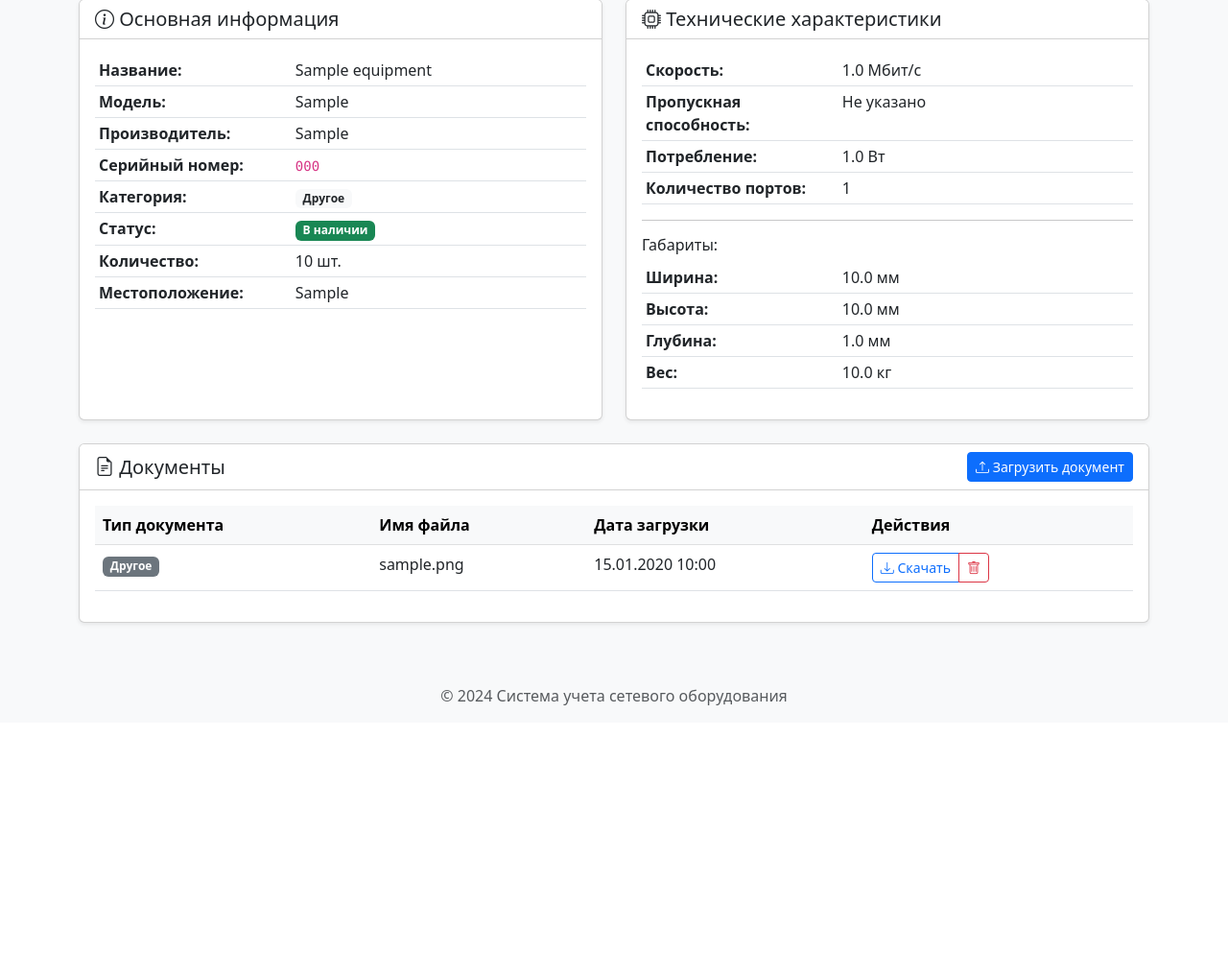
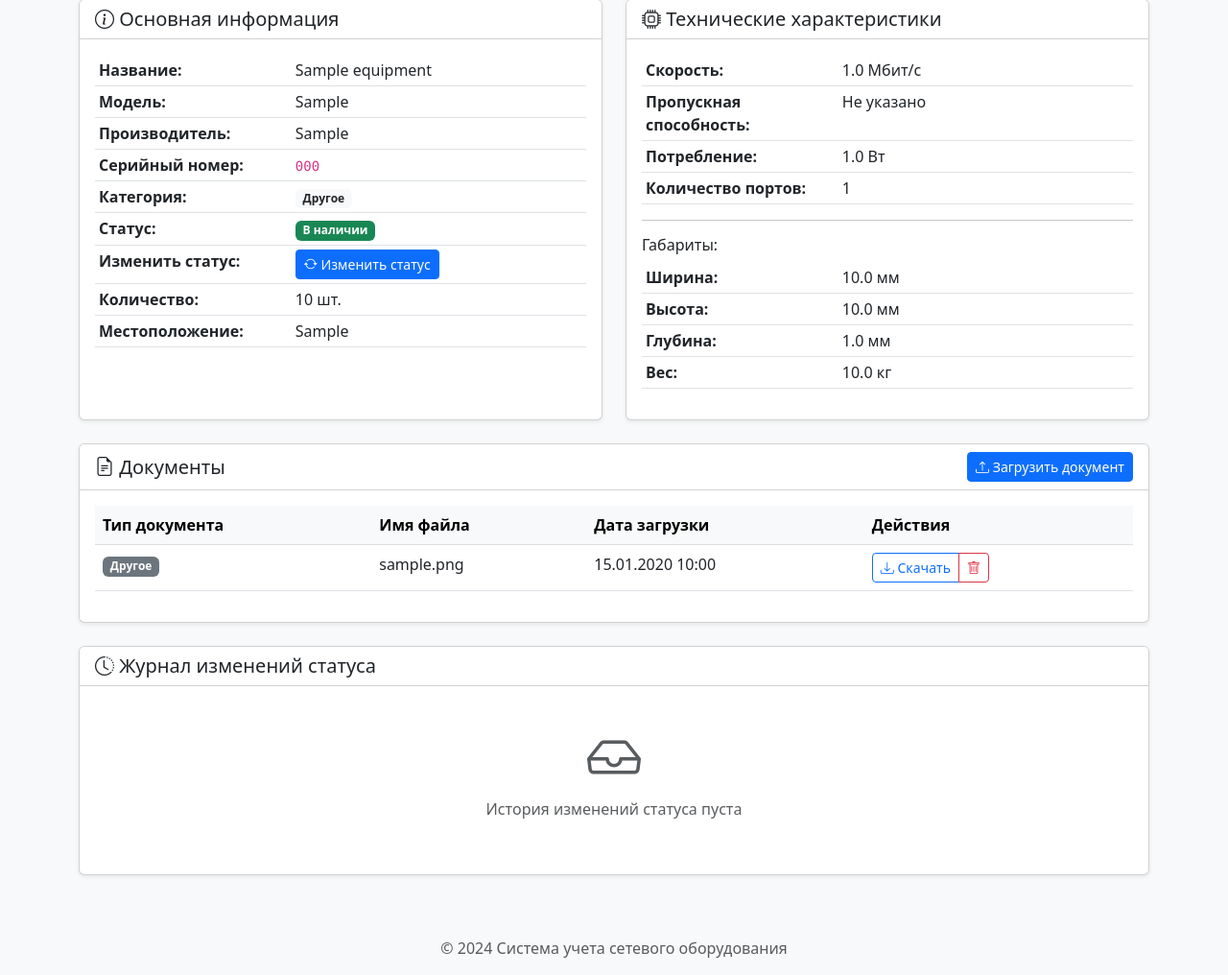
Before and after one commit to LesserUnic/NetworkEquipment, a Flask app: page /equipment/1 in a window 1280 px wide. Shown: the part 201-1217 px from the top of the page at 96% size. Before the commit the page ends 936 px from the top, so only its background shows below. Run offline with Flask 3, Linux system fonts and the light colour scheme; a user stored in the database is signed in; tables that the repository leaves empty hold one stand-in row (values such as "Sample post"); some libraries are stand-ins or nearby versions.

Commit message:
update branch

```diff
--- a/app.py
+++ b/app.py
@@ -130,6 +130,23 @@ class Document(db.Model):
     def __repr__(self):
         return f'<Document {self.filename}>'
 
+# Модель журнала изменений статуса
+class StatusChangeLog(db.Model):
+    id = db.Column(db.Integer, primary_key=True)
+    equipment_id = db.Column(db.Integer, db.ForeignKey('equipment.id'), nullable=False)
+    user_id = db.Column(db.Integer, db.ForeignKey('user.id'), nullable=False)
+    old_status = db.Column(db.String(50), nullable=False)
+    new_status = db.Column(db.String(50), nullable=False)
+    comment = db.Column(db.Text, nullable=True)
+    changed_at = db.Column(db.DateTime, default=datetime.utcnow)
+
+    # Связи
+    equipment = db.relationship('Equipment', backref=db.backref('status_logs', lazy=True, order_by='StatusChangeLog.changed_at.desc()'))
+    user = db.relationship('User', backref=db.backref('status_changes', lazy=True))
+
+    def __repr__(self):
+        return f'<StatusChangeLog {self.equipment_id}: {self.old_status} -> {self.new_status}>'
+
 # Формы
 class EquipmentForm(FlaskForm):
     name = StringField('Название', validators=[DataRequired()])
@@ -197,6 +214,17 @@ class SearchForm(FlaskForm):
         ('retired', 'Списано')
     ])
     submit = SubmitField('Поиск')
+
+# Форма для изменения статуса с комментарием
+class StatusChangeForm(FlaskForm):
+    status = SelectField('Новый статус', choices=[
+        ('available', 'В наличии'),
+        ('in_use', 'В эксплуатации'),
+        ('maintenance', 'В обслуживании'),
+        ('retired', 'Списано')
+    ], validators=[DataRequired()])
+    comment = TextAreaField('Комментарий к изменению', validators=[Optional()])
+    submit = SubmitField('Изменить статус')
 
 # Формы авторизации и управления пользователями
 class LoginForm(FlaskForm):
@@ -315,8 +343,15 @@ def add_equipment():
 def view_equipment(id):
     equipment = Equipment.query.get_or_404(id)
     upload_form = DocumentUploadForm()
+    status_change_form = StatusChangeForm()
+    # Устанавливаем текущий статус в форму
+    status_change_form.status.data = equipment.status
     current_user = get_current_user()
-    return render_template('view_equipment.html', equipment=equipment, upload_form=upload_form, current_user=current_user)
+    return render_template('view_equipment.html',
+                         equipment=equipment,
+                         upload_form=upload_form,
+                         status_change_form=status_change_form,
+                         current_user=current_user)
 
 @app.route('/equipment/<int:id>/edit', methods=['GET', 'POST'])
 @engineer_or_admin_required
@@ -366,6 +401,42 @@ def delete_equipment(id):
         flash(f'Ошибка при удалении: {str(e)}', 'danger')
 
     return redirect(url_for('index'))
+
+@app.route('/equipment/<int:id>/change_status', methods=['POST'])
+@engineer_or_admin_required
+def change_status(id):
+    equipment = Equipment.query.get_or_404(id)
+    form = StatusChangeForm()
+
+    if form.validate_on_submit():
+        new_status = form.status.data
+        comment = form.comment.data.strip() if form.comment.data else None
+        old_status = equipment.status
+
+        # Проверяем, изменился ли статус
+        if new_status != old_status:
+            equipment.status = new_status
+
+            # Создаем запись в журнале изменений
+            log_entry = StatusChangeLog(
+                equipment_id=equipment.id,
+                user_id=session['user_id'],
+                old_status=old_status,
+                new_status=new_status,
+                comment=comment
+            )
+
+            try:
+                db.session.add(log_entry)
+                db.session.commit()
+                flash('Статус оборудования успешно изменен!', 'success')
+            except Exception as e:
+                db.session.rollback()
+                flash(f'Ошибка при изменении статуса: {str(e)}', 'danger')
+        else:
+            flash('Статус не изменился', 'info')
+
+    return redirect(url_for('view_equipment', id=id))
 
 @app.route('/equipment/<int:id>/upload', methods=['POST'])
 @engineer_or_admin_required
--- a/templates/view_equipment.html
+++ b/templates/view_equipment.html
@@ -105,6 +105,16 @@
                             {% endif %}
                         </td>
                     </tr>
+                    {% if current_user and current_user.role in ['admin', 'engineer'] %}
+                    <tr>
+                        <th>Изменить статус:</th>
+                        <td>
+                            <button class="btn btn-sm btn-primary" data-bs-toggle="modal" data-bs-target="#changeStatusModal">
+                                <i class="bi bi-arrow-repeat"></i> Изменить статус
+                            </button>
+                        </td>
+                    </tr>
+                    {% endif %}
                     <tr>
                         <th>Количество:</th>
                         <td>{{ equipment.quantity }} шт.</td>
@@ -273,6 +283,100 @@
     </div>
 </div>
 
+<!-- Модальное окно изменения статуса -->
+<div class="modal fade" id="changeStatusModal" tabindex="-1">
+    <div class="modal-dialog">
+        <div class="modal-content">
+            <form method="POST" action="{{ url_for('change_status', id=equipment.id) }}">
+                {{ status_change_form.hidden_tag() }}
+                <div class="modal-header">
+                    <h5 class="modal-title">Изменение статуса оборудования</h5>
+                    <button type="button" class="btn-close" data-bs-dismiss="modal"></button>
+                </div>
+                <div class="modal-body">
+                    <div class="mb-3">
+                        {{ status_change_form.status.label(class="form-label") }}
+                        {{ status_change_form.status(class="form-select") }}
+                    </div>
+                    <div class="mb-3">
+                        {{ status_change_form.comment.label(class="form-label") }}
+                        {{ status_change_form.comment(class="form-control", rows=3, placeholder="Введите комментарий к изменению статуса (необязательно)") }}
+                        <div class="form-text">Комментарий поможет отследить причину изменения статуса</div>
+                    </div>
+                </div>
+                <div class="modal-footer">
+                    <button type="button" class="btn btn-secondary" data-bs-dismiss="modal">Отмена</button>
+                    {{ status_change_form.submit(class="btn btn-primary") }}
+                </div>
+            </form>
+        </div>
+    </div>
+</div>
+
+<!-- Журнал изменений статуса -->
+<div class="row mt-4">
+    <div class="col-12">
+        <div class="card">
+            <div class="card-header bg-white">
+                <h5 class="mb-0"><i class="bi bi-clock-history"></i> Журнал изменений статуса</h5>
+            </div>
+            <div class="card-body">
+                {% if equipment.status_logs %}
+                <div class="table-responsive">
+                    <table class="table table-hover">
+                        <thead class="table-light">
+                            <tr>
+                                <th>Дата и время</th>
+                                <th>Пользователь</th>
+                                <th>Старый статус</th>
+                                <th>Новый статус</th>
+                                <th>Комментарий</th>
+                            </tr>
+                        </thead>
+                        <tbody>
+                            {% for log in equipment.status_logs %}
+                            <tr>
+                                <td>{{ log.changed_at.strftime('%d.%m.%Y %H:%M') }}</td>
+                                <td>{{ log.user.username }}</td>
+                                <td>
+                                    {% if log.old_status == 'available' %}
+                                        <span class="badge bg-success">В наличии</span>
+                                    {% elif log.old_status == 'in_use' %}
+                                        <span class="badge bg-warning text-dark">В эксплуатации</span>
+                                    {% elif log.old_status == 'maintenance' %}
+                                        <span class="badge bg-info">Обслуживание</span>
+                                    {% else %}
+                                        <span class="badge bg-danger">Списано</span>
+                                    {% endif %}
+                                </td>
+                                <td>
+                                    {% if log.new_status == 'available' %}
+                                        <span class="badge bg-success">В наличии</span>
+                                    {% elif log.new_status == 'in_use' %}
+                                        <span class="badge bg-warning text-dark">В эксплуатации</span>
+                                    {% elif log.new_status == 'maintenance' %}
+                                        <span class="badge bg-info">Обслуживание</span>
+                                    {% else %}
+                                        <span class="badge bg-danger">Списано</span>
+                                    {% endif %}
+                                </td>
+                                <td>{{ log.comment or '—' }}</td>
+                            </tr>
+                            {% endfor %}
+                        </tbody>
+                    </table>
+                </div>
+                {% else %}
+                <div class="text-center py-4">
+                    <i class="bi bi-inbox display-4 text-muted"></i>
+                    <p class="text-muted mt-2">История изменений статуса пуста</p>
+                </div>
+                {% endif %}
+            </div>
+        </div>
+    </div>
+</div>
+
 <!-- Форма удаления документа -->
 <form id="deleteDocumentForm" method="POST" style="display: none;"></form>
 {% endblock %}
```
Also changed, not shown: instance/equipment.db, 1 other file.
